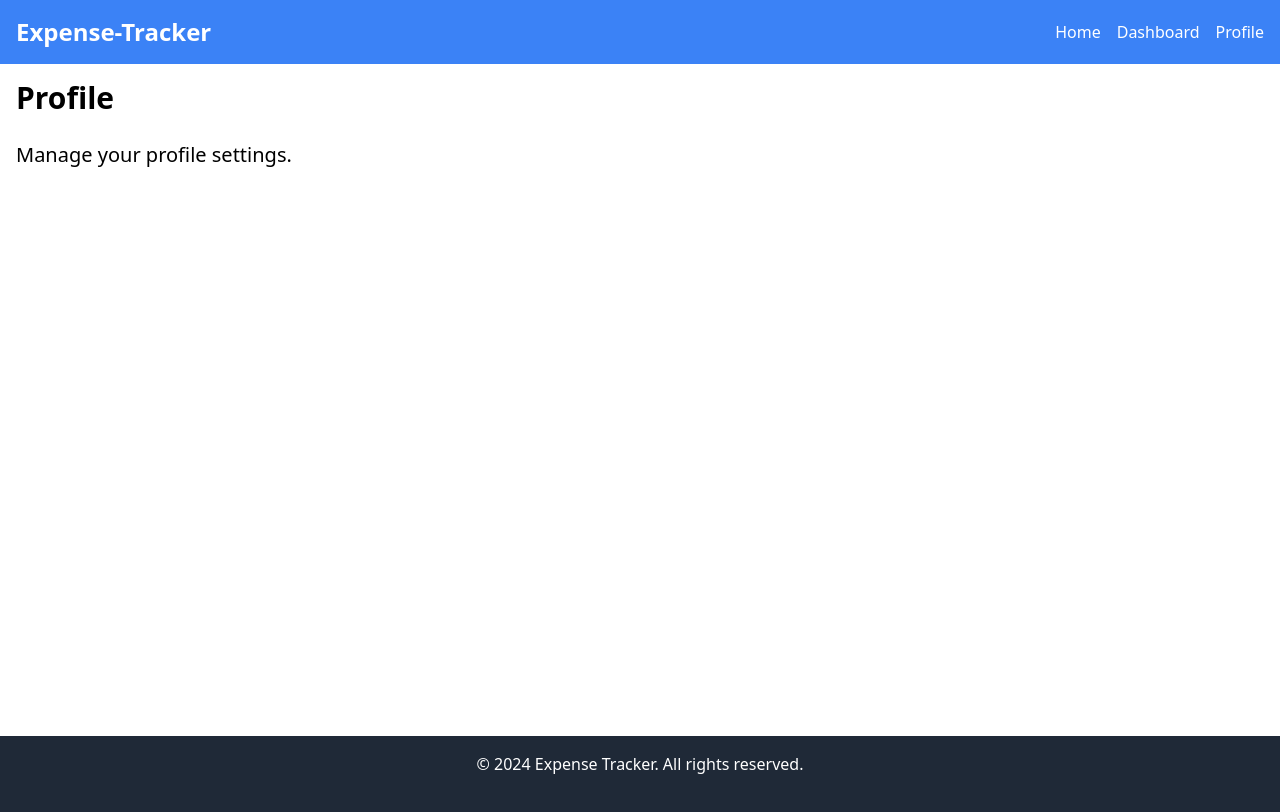
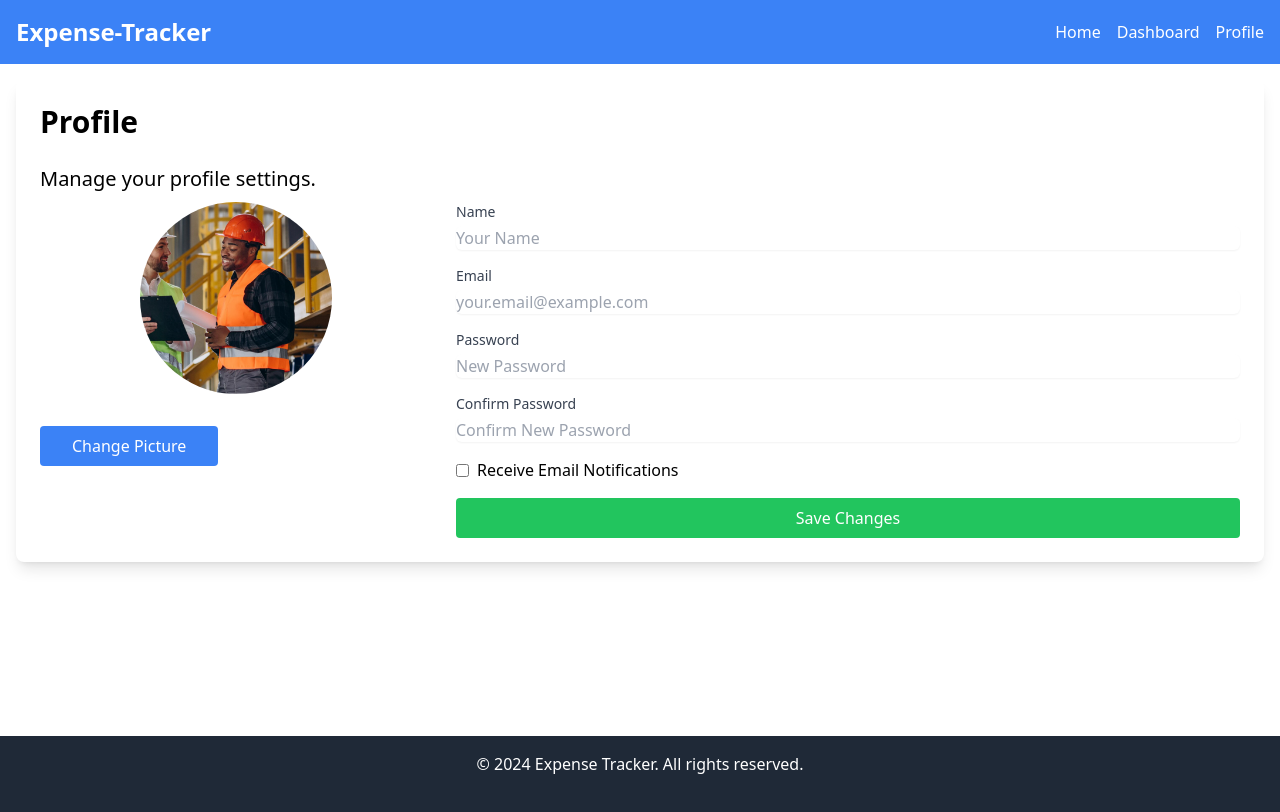
Before and after one commit to Zikam1/Expense-Tracker, a Nuxt app: page /profile in a window 1280 px wide. Shown: the top 812 px of the page. Built offline with nearby package versions, Linux system fonts and the light colour scheme.

Commit message:
feat:profiling

```diff
--- a/components/ExpenseForm.vue
+++ b/components/ExpenseForm.vue
@@ -1,6 +1,6 @@
 <template>
     <div>
-      <h2 class="text-xl font-bold mb-4">Add Expense</h2>
+      <h2 class="text-xl font-bold mb-4">Select</h2>
       <form @submit.prevent="addExpense" class="bg-white shadow-md rounded-lg p-4">
         <div class="mb-4">
           <label for="description" class="block text-gray-700 font-bold mb-2">Description</label>
--- a/components/ExpenseList.vue
+++ b/components/ExpenseList.vue
@@ -14,9 +14,9 @@
   import { ref } from 'vue'
 
   const expenses = ref([
-    { description: 'Groceries', amount: 50 },
-    { description: 'Transport', amount: 20 },
-    { description: 'Utilities', amount: 100 },
+    { description: 'Foodstuffs', amount: 50000 },
+    { description: 'Transport', amount: 20000 },
+    { description: 'Utilities', amount: 10000 },
     // Add more expenses as needed
   ])
 
--- a/pages/dashboard.vue
+++ b/pages/dashboard.vue
@@ -1,32 +1,30 @@
 <template>
     <div class="bg-gray-100 min-h-screen">
       <div class="container mx-auto px-6 py-12">
-
         <!-- Dashboard Header -->
         <header class="mb-12 text-center">
-          <h1 class="text-4xl font-bold mb-4">Dashboard</h1>
+          <h1 class="text-2xl font-bold mb-4 text-blue-500 ">DASHBOARD</h1>
           <p class="text-xl">Manage your expenses efficiently</p>
         </header>
-
 
         <!-- Summary Cards -->
         <div class="flex flex-wrap -mx-3 mb-12">
           <div class="w-full md:w-1/3 px-3 mb-6">
             <div class="bg-white rounded-lg shadow-lg p-6">
               <h2 class="text-2xl font-bold mb-2">Total Expenses</h2>
-              <p class="text-xl">$1200</p>
+              <p class="text-xl">#80000</p>
             </div>
           </div>
           <div class="w-full md:w-1/3 px-3 mb-6">
             <div class="bg-white rounded-lg shadow-lg p-6">
               <h2 class="text-2xl font-bold mb-2">Monthly Budget</h2>
-              <p class="text-xl">$1500</p>
+              <p class="text-xl">#150000</p>
             </div>
           </div>
           <div class="w-full md:w-1/3 px-3 mb-6">
             <div class="bg-white rounded-lg shadow-lg p-6">
               <h2 class="text-2xl font-bold mb-2">Remaining Budget</h2>
-              <p class="text-xl">$300</p>
+              <p class="text-xl">#70000</p>
             </div>
           </div>
         </div>
--- a/pages/profile.vue
+++ b/pages/profile.vue
@@ -1,8 +1,44 @@
 <template>
-    <div>
+    <div class="container mx-auto p-6 bg-white rounded-lg shadow-lg">
       <h1 class="text-3xl font-bold mb-6">Profile</h1>
-      <p class="mb-4">Manage your profile settings.</p>
-      <!-- Add profile management form or details here -->
+      <p class="mb-2">Manage your profile settings.</p>
+      <div class="flex flex-col md:flex-row">
+        <div class="md:w-1/3 mb-6 md:mb-0 md:mr-6">
+          <div class="flex justify-center">
+            <img class="w-48 h-48 px-0 rounded-full object-cover" src="../assets/mangae.PNG" alt="Profile Picture">
+          </div>
+          <button class="mt-8 bg-blue-500 text-white px-8 py-2 rounded hover:bg-blue-600">Change Picture</button>
+        </div>
+        <div class="md:w-2/3">
+          <form class="space-y-4">
+            <div>
+              <label class="block text-sm font-medium text-gray-700">Name</label>
+              <input type="text" class="mt-1 block w-full rounded-md border-gray-300 shadow-sm focus:border-blue-500 focus:ring focus:ring-blue-200 focus:ring-opacity-50" placeholder="Your Name">
+            </div>
+            <div>
+              <label class="block text-sm font-medium text-gray-700">Email</label>
+              <input type="email" class="mt-1 block w-full rounded-md border-gray-300 shadow-sm focus:border-blue-500 focus:ring focus:ring-blue-200 focus:ring-opacity-50" placeholder="your.email@example.com">
+            </div>
+            <div>
+              <label class="block text-sm font-medium text-gray-700">Password</label>
+              <input type="password" class="mt-1 block w-full rounded-md border-gray-300 shadow-sm focus:border-blue-500 focus:ring focus:ring-blue-200 focus:ring-opacity-50" placeholder="New Password">
+            </div>
+            <div>
+              <label class="block text-sm font-medium text-gray-700">Confirm Password</label>
+              <input type="password" class="mt-1 block w-full rounded-md border-gray-300 shadow-sm focus:border-blue-500 focus:ring focus:ring-blue-200 focus:ring-opacity-50" placeholder="Confirm New Password">
+            </div>
+            <div class="flex items-center justify-between">
+              <label class="flex items-center">
+                <input type="checkbox" class="form-checkbox text-blue-500">
+                <span class="ml-2">Receive Email Notifications</span>
+              </label>
+            </div>
+            <div>
+              <button type="submit" class="w-full bg-green-500 text-white px-4 py-2 rounded hover:bg-green-600">Save Changes</button>
+            </div>
+          </form>
+        </div>
+      </div>
     </div>
   </template>
 
```
Also changed, not shown: assets/mangae.PNG (added).
